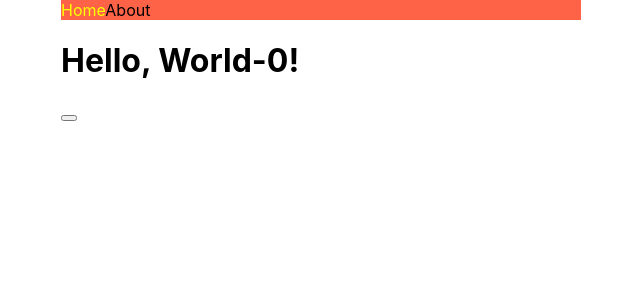
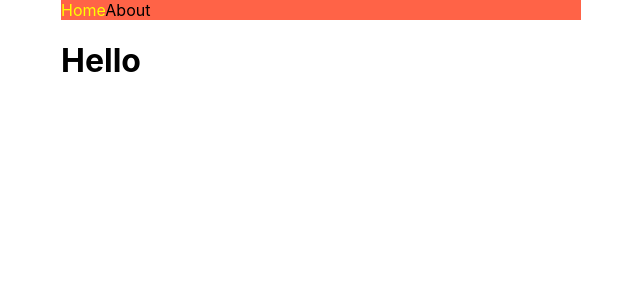
Before and after one commit to unsu0707/nextjs-app, a Next.js app: page / in a window 1280 px wide. Shown: the top 300 px of the page, without its empty margins (319-959 px from the left). Built offline with nearby package versions, Linux system fonts and the light colour scheme.

Commit message:
use Head

```diff
--- a/pages/about.js
+++ b/pages/about.js
@@ -1,6 +1,11 @@
+import Head from "next/head";
+
 export default function About() {
   return (
     <div>
+      <Head>
+        <title>About | Next Movies</title>
+      </Head>
       <h1>About us</h1>
     </div>
   );
--- a/pages/index.js
+++ b/pages/index.js
@@ -1,12 +1,12 @@
-import { useState } from "react";
+import Head from "next/head";
 
 export default function Home() {
-  const [counter, setCounter] = useState(0);
-
   return (
     <div>
-      <h1 className="active">Hello, World-{counter}!</h1>
-      <button onClick={() => setCounter((prev) => prev + 1)}></button>
+      <Head>
+        <title>Home | Next Movies</title>
+      </Head>
+      <h1 className="active">Hello</h1>
     </div>
   );
 }
```
